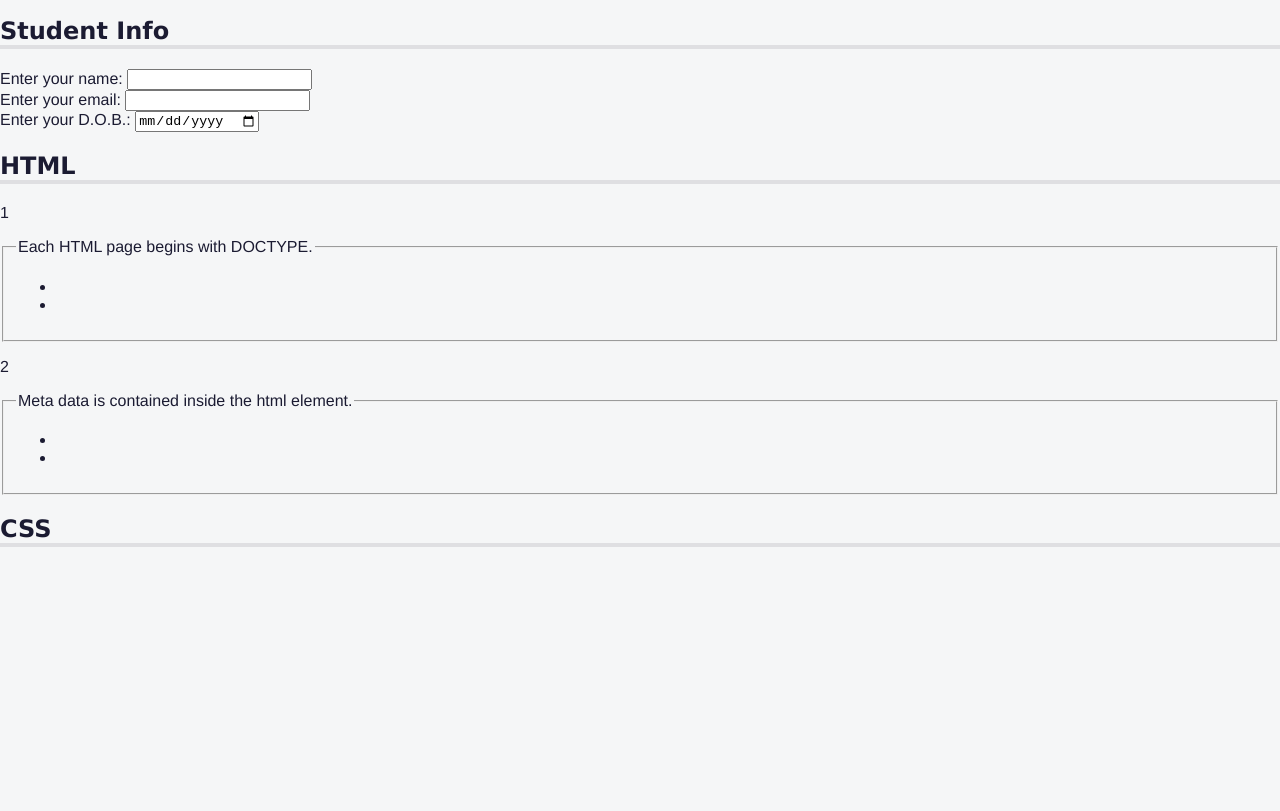
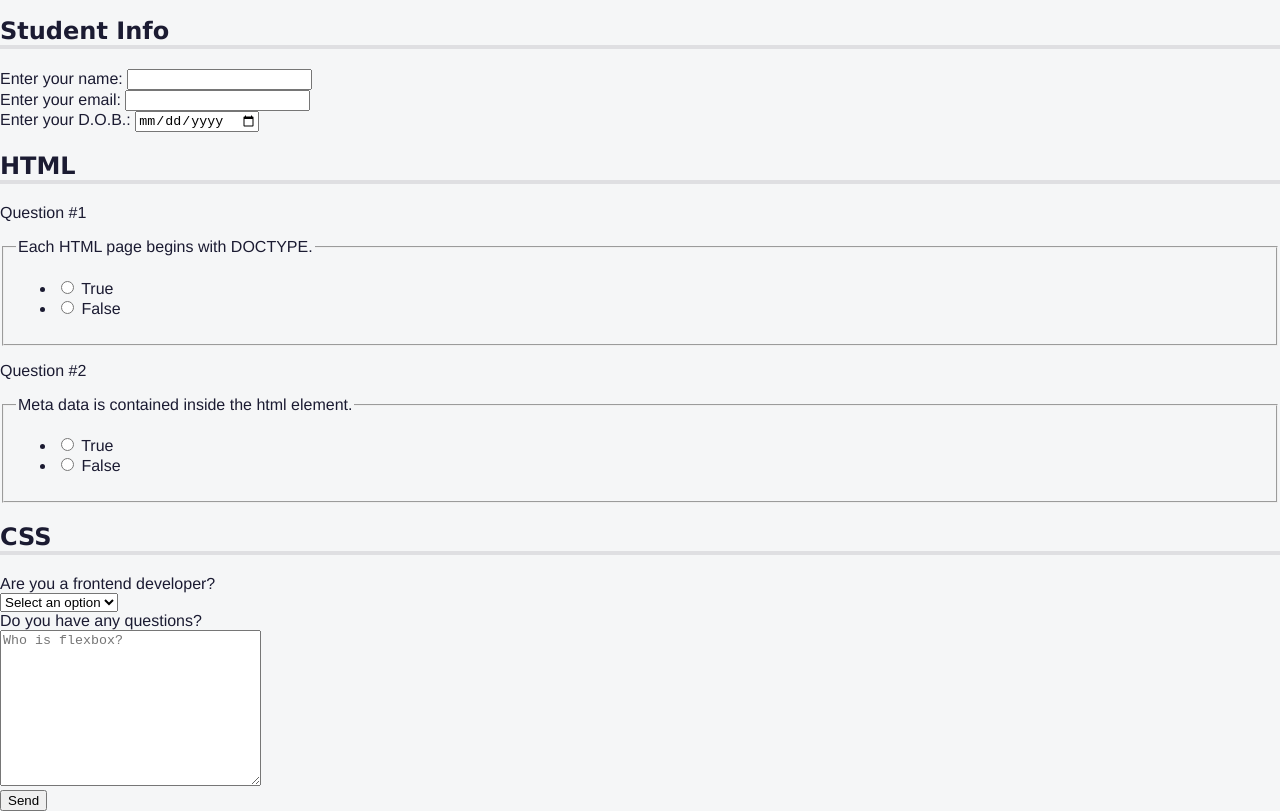
Before and after one commit to Rafagithub135/FreeCodeCampMe, a plain HTML site: page Responsive Web Design/Accessibility/index.html in a window 1280 px wide. Shown: the part 53-864 px from the top of the page. Before the commit the page ends 800 px from the top, so only its background shows below. Drawn offline with Linux system fonts and the light colour scheme.

Commit message:
worked on registration form to 60%

```diff
--- a/Responsive Web Design/Accessibility/css/styles.css
+++ b/Responsive Web Design/Accessibility/css/styles.css
@@ -28,6 +28,10 @@ nav>ul {
     justify-content: space-evenly;
 }
 
+p::before {
+    content: "Question #";
+}
+
 #logo {
     width: max(100px, 18vw);
     background-color: #0a0a23;
--- a/Responsive Web Design/Accessibility/index.html
+++ b/Responsive Web Design/Accessibility/index.html
@@ -20,7 +20,7 @@
     </nav>
 </header>
 <main>
-    <form action="https://freecodecamp.org/practice-project/accessibility-quiz" method="post" >
+    <form action="https://freecodecamp.org/practice-project/accessibility-quiz" method="post">
         <section role="region" aria-labelledby="student-info">
             <h2 id="student-info">Student Info</h2>
             <div class="info">
@@ -43,8 +43,16 @@
                 <fieldset class="question" name="q1">
                     <legend>Each HTML page begins with DOCTYPE.</legend>
                     <ul class="answers-list">
-                        <li></li>
-                        <li></li>
+                        <li>
+                            <label for="q1-a1">
+                                <input type="radio" id="q1-a1" name="ans1" value="true"> True
+                            </label>
+                        </li>
+                        <li>
+                            <label for="q1-a2">
+                                <input type="radio" id="q1-a2" name="ans1" value="false"> False
+                            </label>
+                        </li>
                     </ul>
                 </fieldset>
             </div>
@@ -53,15 +61,42 @@
                 <fieldset class="question" name="q2">
                     <legend>Meta data is contained inside the html element.</legend>
                     <ul class="answers-list">
-                        <li></li>
-                        <li></li>
+                        <li>
+                            <label for="q2-a1">
+                                <input type="radio" id="q2-a1" name="ans2" value="true"> True
+                            </label>
+                        </li>
+                        <li>
+                            <label for="q2-a2">
+                                <input type="radio" id="q2-a2" name="ans2" value="false"> False
+                            </label>
+                        </li>
                     </ul>
                 </fieldset>
             </div>
         </section>
         <section role="region" aria-labelledby="css-questions">
             <h2 id="css-questions">CSS</h2>
+            <div class="formrow">
+                <div class="question-block">
+                    <label for="q3">Are you a frontend developer?</label>
+                </div>
+                <div class="answer">
+                    <select name="q3" id="q3" required>
+                        <option value="">Select an option</option>
+                        <option value="yes">Yes</option>
+                        <option value="no">No</option>
+                    </select>
+                </div>
+                <div class="question-block">
+                    <label for="q4">Do you have any questions?</label>
+                </div>
+                <div class="answer">
+                    <textarea name="q4" id="q4" cols="30" rows="10" placeholder="Who is flexbox?"></textarea>
+                </div>
+            </div>
         </section>
+        <input type="submit" value="Send">
     </form>
 </main>
 </body>
```
